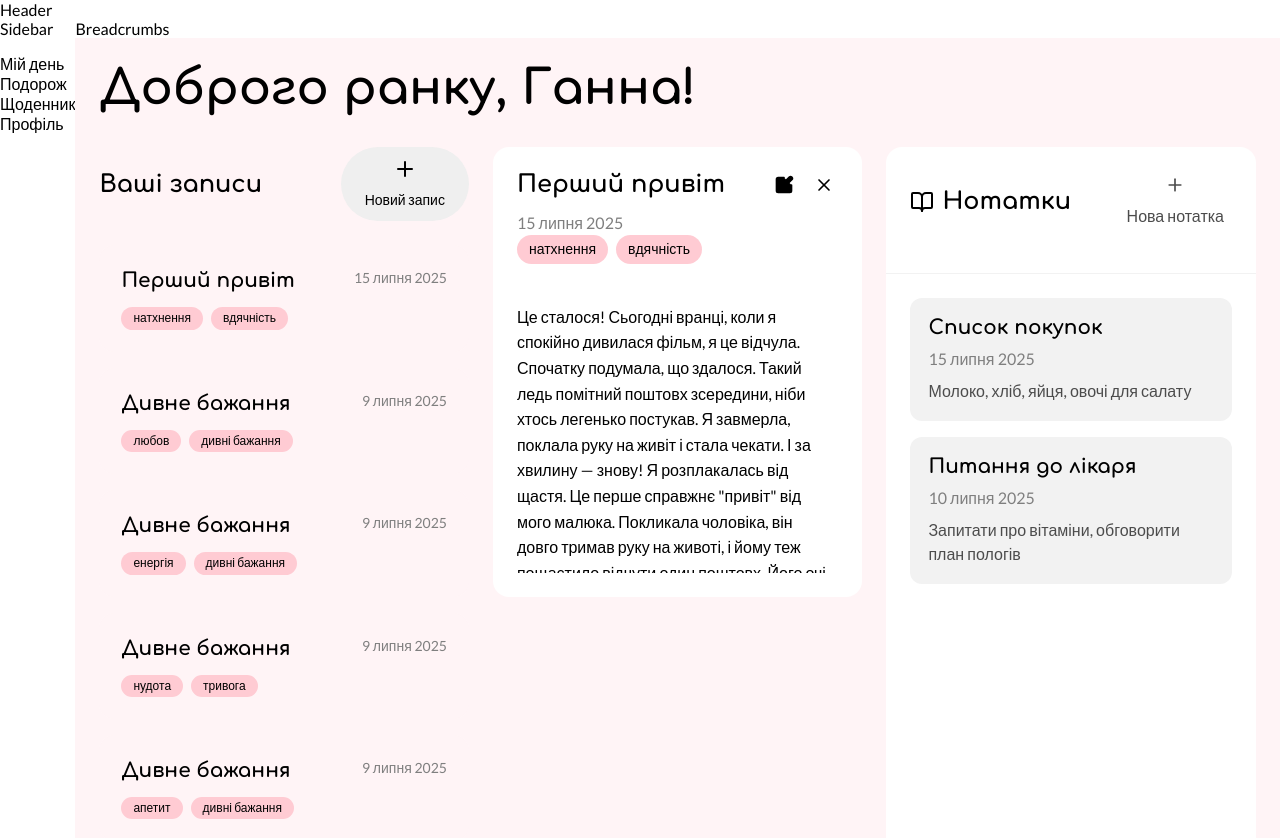
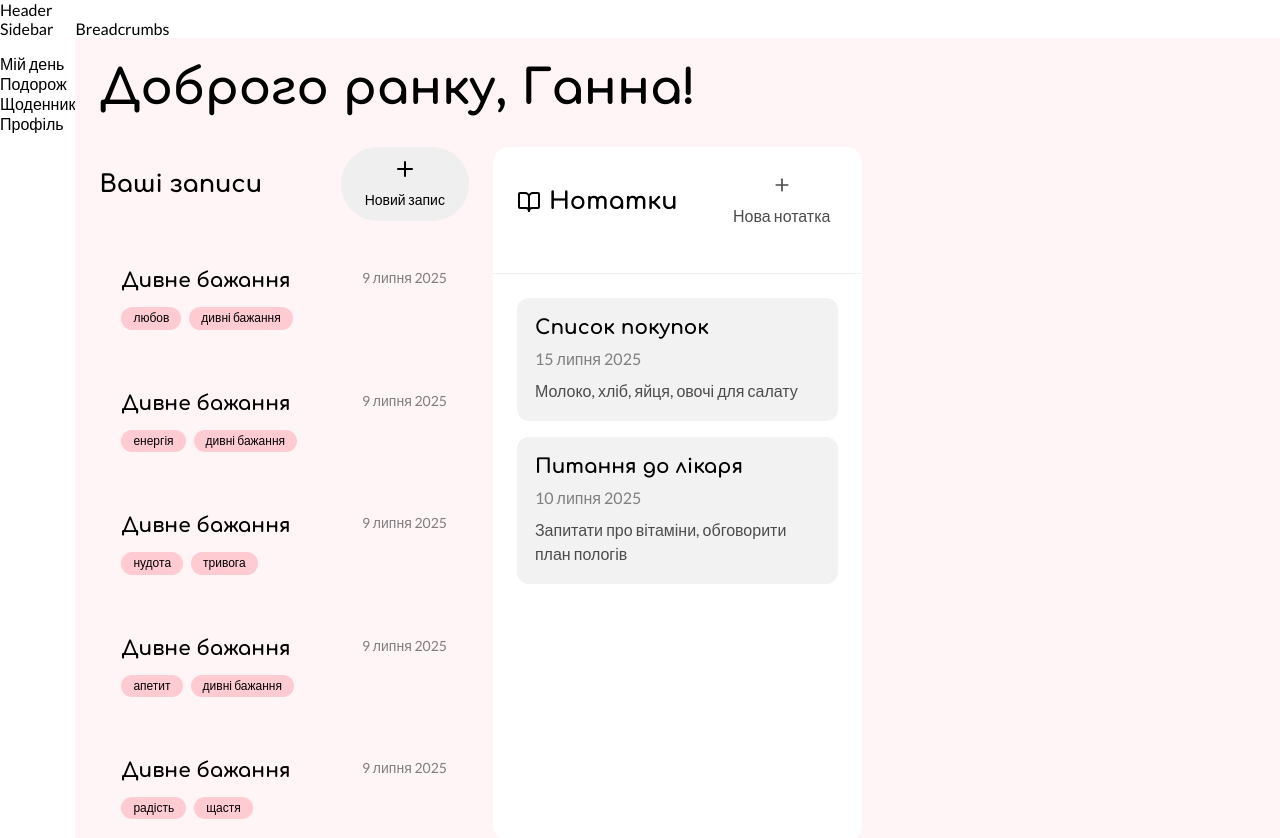
Before and after one commit to Anastasiia-Oli/leleka-frontend, a Next.js app: page /diary in a window 1280 px wide. Built offline with nearby package versions, Linux system fonts and the light colour scheme.

Commit message:
2313 2209

```diff
--- a/components/Diary/Diary.mock.ts
+++ b/components/Diary/Diary.mock.ts
@@ -1,19 +1,19 @@
 import { DiaryEntry, Note } from "./Diary.types";
 
 export const mockEntries: DiaryEntry[] = [
-  {
-    id: "1",
-    title: "Перший привіт",
-    content: `Це сталося! Сьогодні вранці, коли я спокійно дивилася фільм, я це відчула. Спочатку подумала, що здалося. Такий ледь помітний поштовх зсередини, ніби хтось легенько постукав. Я завмерла, поклала руку на живіт і стала чекати. І за хвилину — знову!
+//   {
+//     id: "1",
+//     title: "Перший привіт",
+//     content: `Це сталося! Сьогодні вранці, коли я спокійно дивилася фільм, я це відчула. Спочатку подумала, що здалося. Такий ледь помітний поштовх зсередини, ніби хтось легенько постукав. Я завмерла, поклала руку на живіт і стала чекати. І за хвилину — знову!
 
-Я розплакалась від щастя. Це перше справжнє "привіт" від мого малюка. Покликала чоловіка, він довго тримав руку на животі, і йому теж пощастило відчути один поштовх. Його очі в цей момент — я ніколи не забуду.
+// Я розплакалась від щастя. Це перше справжнє "привіт" від мого малюка. Покликала чоловіка, він довго тримав руку на животі, і йому теж пощастило відчути один поштовх. Його очі в цей момент — я ніколи не забуду.
 
-Тепер я точно знаю, що я не сама. Там справді хтось є, росте і спілкується зі мною. Неймовірне відчуття.`,
-    date: "15 липня 2025",
-    emotions: ["натхнення", "вдячність"],
-    createdAt: new Date("2025-07-15"),
-    updatedAt: new Date("2025-07-15")
-  },
+// Тепер я точно знаю, що я не сама. Там справді хтось є, росте і спілкується зі мною. Неймовірне відчуття.`,
+//     date: "15 липня 2025",
+//     emotions: ["натхнення", "вдячність"],
+//     createdAt: new Date("2025-07-15"),
+//     updatedAt: new Date("2025-07-15")
+//   },
   {
     id: "2",
     title: "Дивне бажання",
--- a/components/Diary/DiaryEntryDetails/DiaryEntryDetails.tsx
+++ b/components/Diary/DiaryEntryDetails/DiaryEntryDetails.tsx
@@ -1,97 +1,97 @@
-import React from "react";
-import { Edit, X } from "lucide-react";
-import { DiaryEntry } from "../Diary.types";
-import { EMOTIONS } from "../Diary.constants";
-import css from "./DiaryEntryDetails.module.css";
+// import React from "react";
+// import { Edit, X } from "lucide-react";
+// import { DiaryEntry } from "../Diary.types";
+// import { EMOTIONS } from "../Diary.constants";
+// import css from "./DiaryEntryDetails.module.css";
 
-interface DiaryEntryDetailsProps {
-  entry: DiaryEntry | null;
-  onEdit?: () => void;
-  onDelete?: () => void;
-  onBack?: () => void;
-}
+// interface DiaryEntryDetailsProps {
+//   entry: DiaryEntry | null;
+//   onEdit?: () => void;
+//   onDelete?: () => void;
+//   onBack?: () => void;
+// }
 
-const DiaryEntryDetails: React.FC<DiaryEntryDetailsProps> = ({
-  entry,
-  onEdit,
-  onDelete,
-  onBack
-}) => {
-  const getEmotionStyle = (emotionName: string) => {
-    const emotion = EMOTIONS.find(e => e.name === emotionName);
-    return emotion ? { bgColor: emotion.bgColor, textColor: emotion.textColor } :
-           { bgColor: "var(--gray-lightest)", textColor: "var(--gray-dark)" };
-  };
+// const DiaryEntryDetails: React.FC<DiaryEntryDetailsProps> = ({
+//   entry,
+//   onEdit,
+//   onDelete,
+//   onBack
+// }) => {
+//   const getEmotionStyle = (emotionName: string) => {
+//     const emotion = EMOTIONS.find(e => e.name === emotionName);
+//     return emotion ? { bgColor: emotion.bgColor, textColor: emotion.textColor } :
+//            { bgColor: "var(--gray-lightest)", textColor: "var(--gray-dark)" };
+//   };
 
-  if (!entry) {
-    return (
-      <div className={css.container}>
-        <div className={css.placeholder}>
-          <div>
-            <h3 className="header-third">Наразі записи у щоденнику відсутні</h3>
-            <p className="text-primary" style={{ marginTop: "8px" }}>
-              Оберіть запис зі списку, щоб переглянути деталі
-            </p>
-          </div>
-        </div>
-      </div>
-    );
-  }
+//   if (!entry) {
+//     return (
+//       <div className={css.container}>
+//         <div className={css.placeholder}>
+//           <div>
+//             <h3 className="header-third">Наразі записи у щоденнику відсутні</h3>
+//             <p className="text-primary" style={{ marginTop: "8px" }}>
+//               Оберіть запис зі списку, щоб переглянути деталі
+//             </p>
+//           </div>
+//         </div>
+//       </div>
+//     );
+//   }
 
-  return (
-    <div className={css.container}>
-      {onBack && (
-        <button
-          className={css.backButton}
-          onClick={onBack}
-        >
-          ← Назад
-        </button>
-      )}
+//   return (
+//     <div className={css.container}>
+//       {onBack && (
+//         <button
+//           className={css.backButton}
+//           onClick={onBack}
+//         >
+//           ← Назад
+//         </button>
+//       )}
 
-      <div className={css.header}>
-        <div className={css.headerTop}>
-          <h2 className={`${css.title} header-third`}>{entry.title}</h2>
-          <div className={css.headerActions}>
-            {onEdit && (
-              <button
-                className={css.actionButton}
-                onClick={onEdit}
-                title="Редагувати"
-              >
-                <Edit />
-              </button>
-            )}
-            {onDelete && (
-              <button
-                className={css.closeButton}
-                onClick={onDelete}
-                title="Видалити"
-              >
-                <X />
-              </button>
-            )}
-          </div>
-        </div>
+//       <div className={css.header}>
+//         <div className={css.headerTop}>
+//           <h2 className={`${css.title} header-third`}>{entry.title}</h2>
+//           <div className={css.headerActions}>
+//             {onEdit && (
+//               <button
+//                 className={css.actionButton}
+//                 onClick={onEdit}
+//                 title="Редагувати"
+//               >
+//                 <Edit />
+//               </button>
+//             )}
+//             {onDelete && (
+//               <button
+//                 className={css.closeButton}
+//                 onClick={onDelete}
+//                 title="Видалити"
+//               >
+//                 <X />
+//               </button>
+//             )}
+//           </div>
+//         </div>
 
-        <div className={css.headerInfo}>
-          <div className={`${css.date} text-primary`}>{entry.date}</div>
+//         <div className={css.headerInfo}>
+//           <div className={`${css.date} text-primary`}>{entry.date}</div>
 
-          <div className={css.emotions}>
-            {entry.emotions.map((emotion, index) => (
-              <span key={index} className={css.emotionTag}>
-                {emotion}
-              </span>
-            ))}
-          </div>
-        </div>
-      </div>
+//           <div className={css.emotions}>
+//             {entry.emotions.map((emotion, index) => (
+//               <span key={index} className={css.emotionTag}>
+//                 {emotion}
+//               </span>
+//             ))}
+//           </div>
+//         </div>
+//       </div>
 
-      <div className={css.content}>
-        <p className="text-primary">{entry.content}</p>
-      </div>
-    </div>
-  );
-};
+//       <div className={css.content}>
+//         <p className="text-primary">{entry.content}</p>
+//       </div>
+//     </div>
+//   );
+// };
 
-export default DiaryEntryDetails;
+// export default DiaryEntryDetails;
--- a/components/Diary/DiaryPage/DiaryPage.tsx
+++ b/components/Diary/DiaryPage/DiaryPage.tsx
@@ -4,7 +4,7 @@ import React, { useState } from "react";
 import { DiaryEntry, Note } from "../Diary.types";
 import { mockEntries, mockNotes } from "../Diary.mock";
 import DiaryList from "../DiaryList/DiaryList";
-import DiaryEntryDetails from "../DiaryEntryDetails/DiaryEntryDetails";
+// import DiaryEntryDetails from "../DiaryEntryDetails/DiaryEntryDetails";
 import NotesList from "../NotesList/NotesList";
 import GreetingBlock from "../GreetingBlock/GreetingBlock";
 import css from "./DiaryPage.module.css";
@@ -78,11 +78,11 @@ const DiaryPage: React.FC = () => {
             onAddEntry={handleAddEntry}
           />
 
-          <DiaryEntryDetails
+          {/* <DiaryEntryDetails
             entry={selectedEntry}
             onEdit={handleEditEntry}
             onDelete={handleDeleteEntry}
-          />
+          /> */}
 
           <NotesList
             notes={notes}
```
Also changed, not shown: app/(private routes)/diary/[entryId]/page.tsx (+9 -9 lines).
